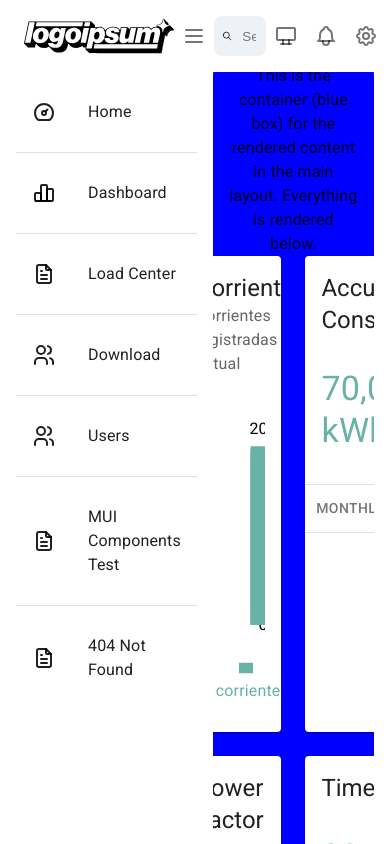
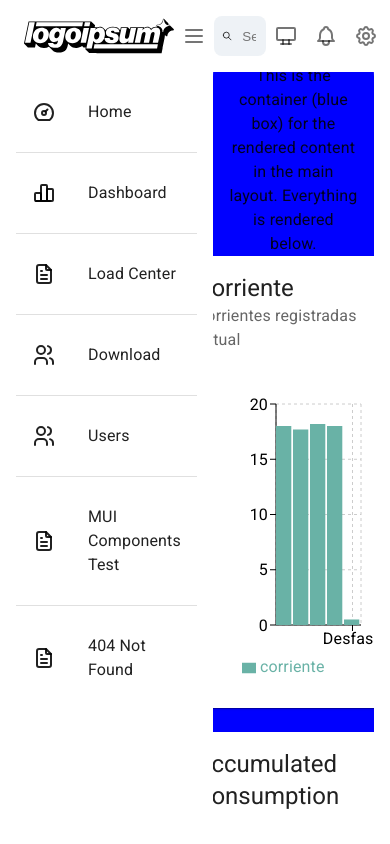
Before and after one commit to NexeliumMx/PowerTick-frontend, a React (Vite) app: page /Measurements in a window 390 px wide. Built offline with nearby package versions, Linux system fonts and the light colour scheme.

Commit message:
Ajuste automático de tarjetas pestaña de mediciones para formatos md y menores ajuste de una sola página

```diff
--- a/src/pages/Dashboard/Measurements.jsx
+++ b/src/pages/Dashboard/Measurements.jsx
@@ -8,30 +8,26 @@ import PowerFactor from "./cards/PowerFactor";
 import Timestamp from "./cards/Timestamp";
 
 
-export default function Measurments (){
+export default function Measurments() {
   return (
-        <Box sx={{ flexGrow: 1}}>
-            {/* First row of 2 cards */}
+    <Box sx={{ flexGrow: 1 }}>
       <Grid container spacing={3}>
-            <Grid size={6}>
-                <Current/>
+        {/* Primera fila */}
+        <Grid size={{ xs: 12, sm: 12, md:12, lg:6 }}>
+          <Current />
+        </Grid>
+        <Grid size={{ xs: 12, sm: 12, md: 12, lg:6 }}>
+          <AccumulatedConsumption />
         </Grid>
 
-              <Grid size={6}>
-                <AccumulatedConsumption/>
-              </Grid>
-
-             {/* Second row of 2 cards */}
-              <Grid size={6}>
+        {/* Segunda fila */}
+        <Grid size={{ xs: 12, sm: 12, md: 12, lg:6 }}>
           <PowerFactor />
         </Grid>
-
-              <Grid size={6}>
+        <Grid size={{ xs: 12, sm: 12, md: 12, lg:6 }}>
           <Timestamp />
         </Grid>
-
-
       </Grid>
     </Box>
   );
-    };
+}
```
Also changed, not shown: 1 other file (tests, documents, lock files or other folders). Lines whose indentation alone changed are shown as unchanged.
